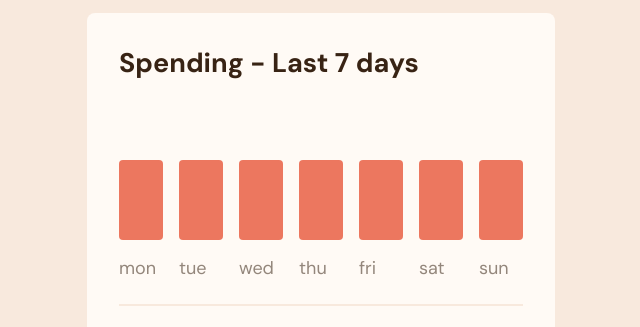
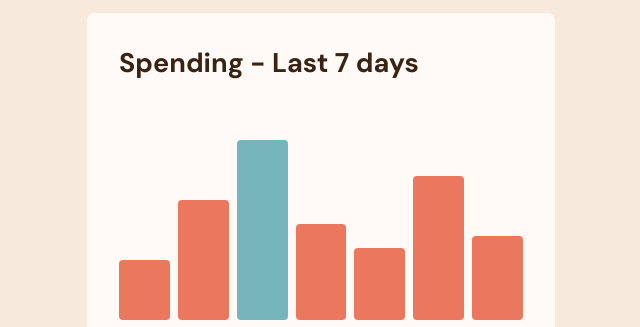
Before and after one commit to Dbest2018/fem-expenses_chart, a plain HTML site: page index.html in a window 1280 px wide. Shown: the part 182-509 px from the top of the page, without its empty margins (319-959 px from the left). Drawn offline with Linux system fonts and the light colour scheme.

Commit message:
feat: Add bar component

```diff
--- a/css/styles.css
+++ b/css/styles.css
@@ -88,14 +88,35 @@ body {
 .main__bar {
   display: grid;
   grid-template-columns: repeat(7, 1fr);
-  height: 10rem;
-  gap: 1rem;
+  height: 15rem;
+  gap: 0.5rem;
 }
 .bar {
   align-self: flex-end;
-  height: 50%;
   border-radius: 0.25rem;
   background-color: var(--red-bg);
+}
+.mon {
+  height: 25%;
+}
+.tue {
+  height: 50%;
+}
+.wed {
+  height: 75%;
+  background-color: var(--cyan);
+}
+.thu {
+  height: 40%;
+}
+.fri {
+  height: 30%;
+}
+.sat {
+  height: 60%;
+}
+.sun {
+  height: 35%;
 }
 
 .chart__text {
```
Also changed, not shown: data.json (line endings or trailing spaces).
